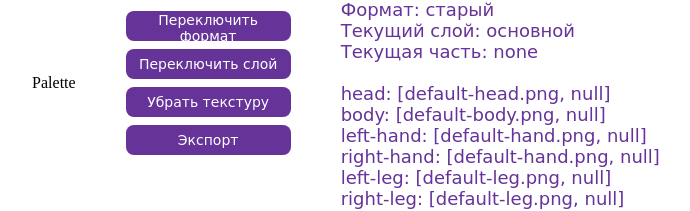
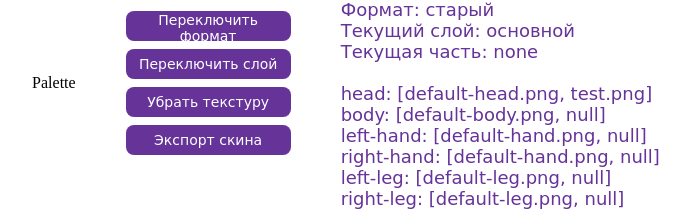
Before and after one commit to Ikamari/ariadna_skin_creator, a React app: page / in a window 1280 px wide. Shown: the part 451-662 px from the top of the page, without its empty margins (294-984 px from the left). Built offline with nearby package versions, Linux system fonts and the light colour scheme.

Commit message:
Remove texture action now remove texture only on selected layer of part (Now it works as it should)

```diff
--- a/app/actions/selectedTexturesActions.js
+++ b/app/actions/selectedTexturesActions.js
@@ -1,5 +1,5 @@
 export const removeSkinPart = (part, layer) => ({
-    type: "REMOVE_TEXTURE",
+    type: "REMOVE_LAYER_TEXTURE",
     payload: {
         "part": part,
         "layer": layer
--- a/app/components/ControlPanel.js
+++ b/app/components/ControlPanel.js
@@ -20,15 +20,21 @@ class Settings extends Component {
             <div className="control-panel">
                 <button className="control-panel-button" onClick = {() => changeSkinFormat(isNewFormat)}>Переключить формат</button>
                 <button className="control-panel-button" onClick = {() => changeSkinLayer(armorLayer)}>Переключить слой</button>
-                <button className="control-panel-button" onClick = {() => removeSkinPart(selectedPart, armorLayer)}>Убрать текстуру</button>
-                <button className="control-panel-button" >Экспорт</button>
+                <button className="control-panel-button" onClick = {() => {
+                    let partLayerToRemove = this.props.selectedTextures[selectedPart];
+                    partLayerToRemove[Number(armorLayer)] = null;
+                    console.log(partLayerToRemove);
+                    removeSkinPart(selectedPart, partLayerToRemove);
+                }}>Убрать текстуру</button>
+                <button className="control-panel-button" >Экспорт скина</button>
             </div>
         )
     }
 }
 
 const mapStateToProps = (state) => ({
-    skin: state.skin
+    skin: state.skin,
+    selectedTextures: state.selectedTextures
 });
 
 const mapDispatchToProps = (dispatch) => ({
--- a/app/reducers/other.js
+++ b/app/reducers/other.js
@@ -1,5 +1,5 @@
 const initialState = {
-    version: "0.2.1",
+    version: "0.2.2",
 };
 
 const other = (state = initialState) => (
--- a/app/reducers/selectedTextures.js
+++ b/app/reducers/selectedTextures.js
@@ -1,5 +1,5 @@
 const initialState = {
-        'head': ["default-head.png", null],
+        'head': ["default-head.png", "test.png"],
         'body': ["default-body.png", null],
         'left-hand': ["default-hand.png", null],
         'right-hand': ["default-hand.png", null],
@@ -16,8 +16,8 @@ const initialState = {
 
 const selectedTextures = (state = initialState, action) => {
     switch(action.type){
-        case "REMOVE_TEXTURE":
-            return {...state, [action.payload.part]: [null, null]};
+        case "REMOVE_LAYER_TEXTURE":
+            return {...state, [action.payload.part]: action.payload.layer};
         default:
             return state;
     }
```
